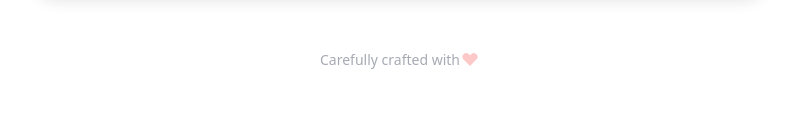
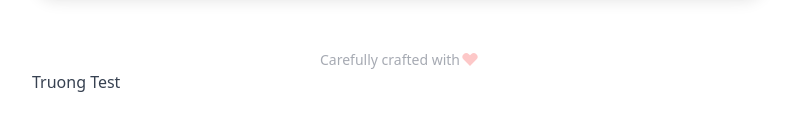
Before and after one commit to onegridxyz/customer-portal, a React app: page / in a window 1280 px wide. Shown: the part 1378-1508 px from the top of the page, without its empty margins (240-1038 px from the left). Built offline with nearby package versions, Linux system fonts and the light colour scheme.

Commit message:
OG-3 test onegrid (#10)

```diff
--- a/src/app/nx-welcome.tsx
+++ b/src/app/nx-welcome.tsx
@@ -811,6 +811,7 @@ export function NxWelcome({ title }: { title: string }) {
               />
             </svg>
           </p>
+          <p>Truong Test</p>
         </div>
       </div>
     </>
```
